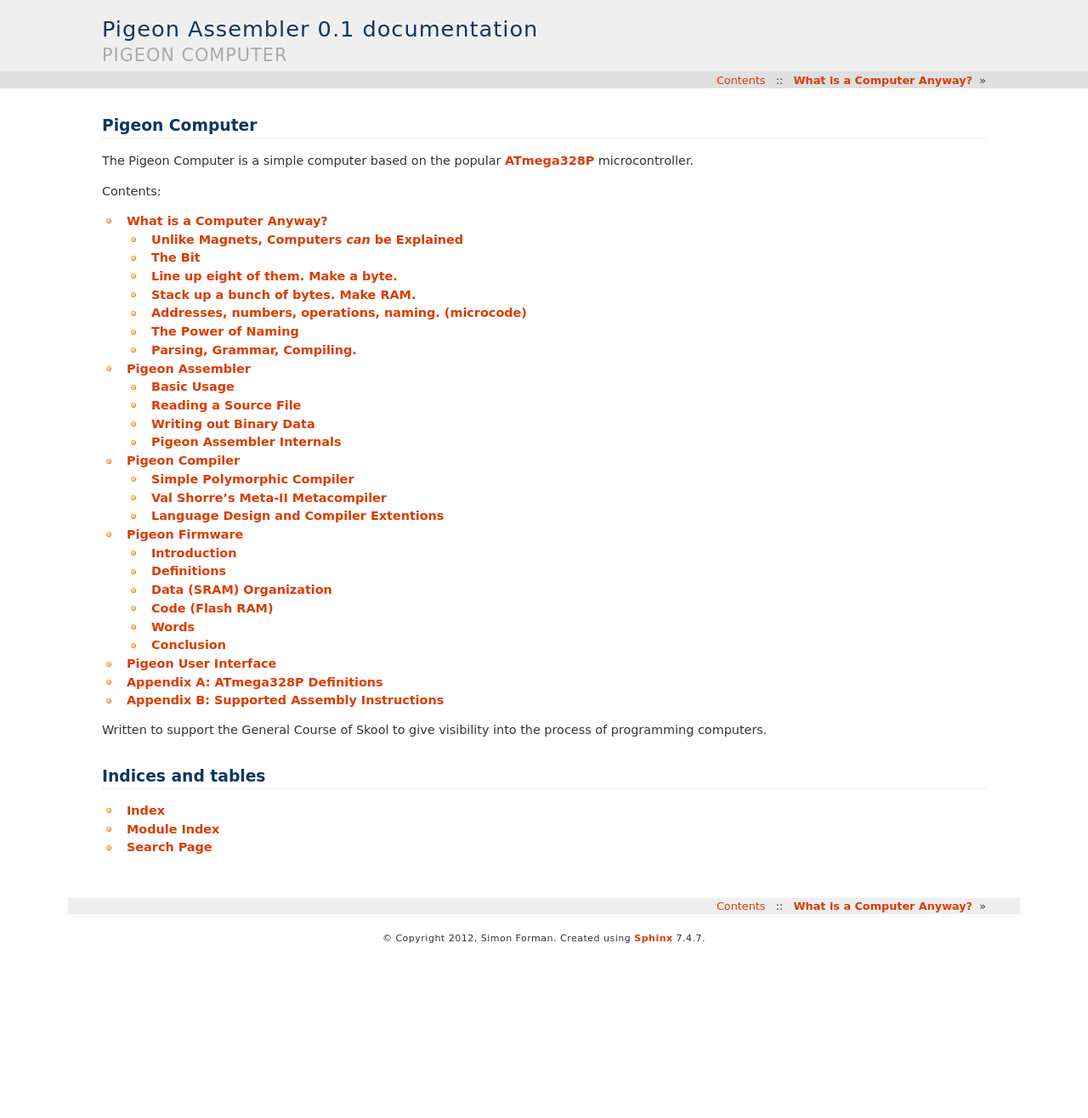
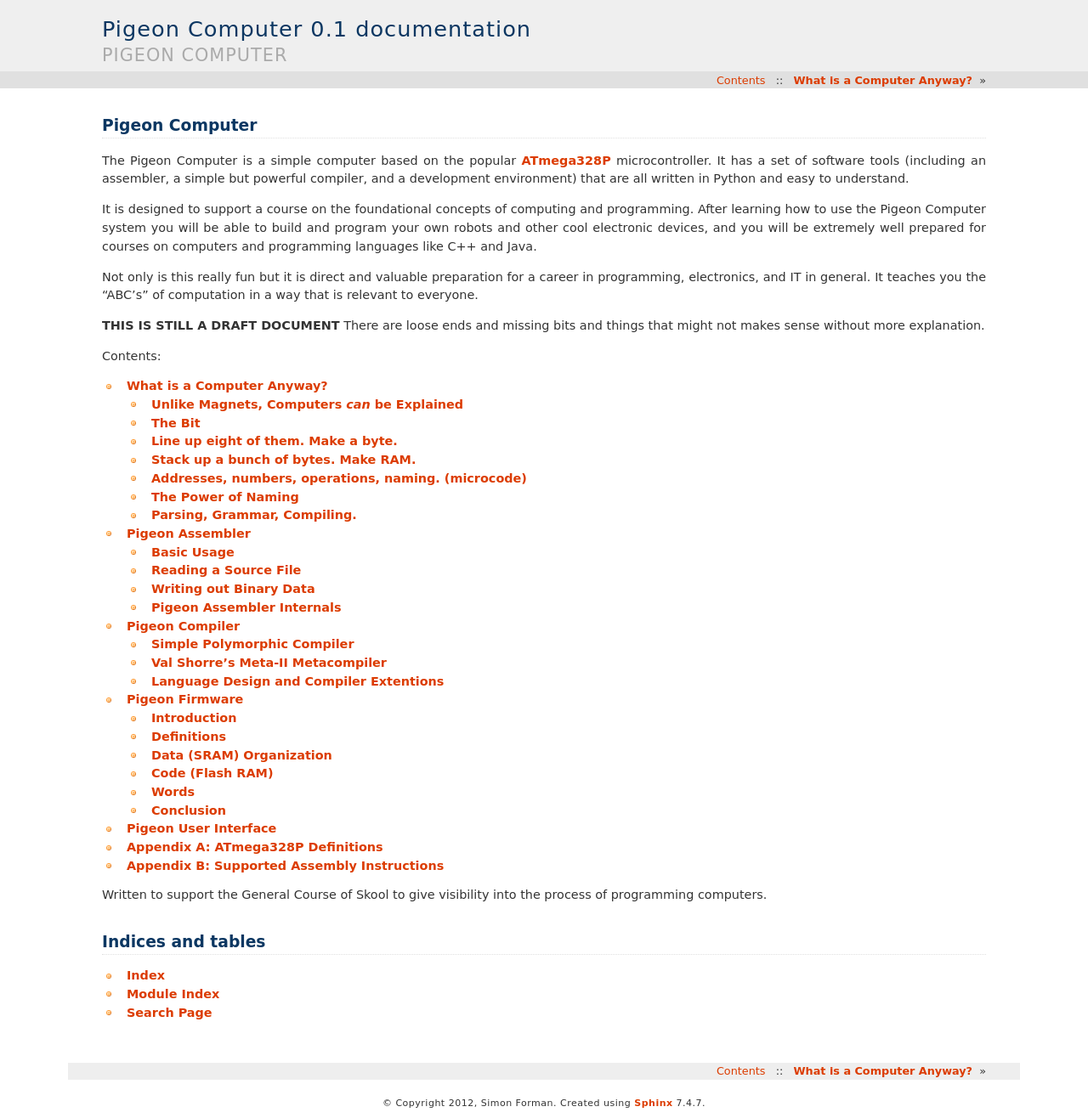
Before and after one commit to PhoenixBureau/PigeonComputer, a Sphinx documentation site: the page built from docs/index.rst, in a window 1280 px wide. Shown: the whole page at 85% size. Built offline with Sphinx 7.4.7, drawn with Linux system fonts in a browser that asks for light colours; before the commit the page ends 1121 px from its top, so only the background shows below that.

Commit message:
A lil docs update

```diff
--- a/docs/conf.py
+++ b/docs/conf.py
@@ -40,7 +40,7 @@
 master_doc = 'index'
 
 # General information about the project.
-project = u'Pigeon Assembler'
+project = u'Pigeon Computer'
 copyright = u'2012, Simon Forman'
 
 # The version info for the project you're documenting, acts as replacement for
@@ -165,7 +165,7 @@
 #html_file_suffix = None
 
 # Output file base name for HTML help builder.
-htmlhelp_basename = 'PigeonAssemblerdoc'
+htmlhelp_basename = 'PigeonComputerdoc'
 
 
 # -- Options for LaTeX output --------------------------------------------------
--- a/docs/index.rst
+++ b/docs/index.rst
@@ -5,8 +5,24 @@
 ============================================
 
 The Pigeon Computer is a simple computer based on the popular
-`ATmega328P`_ microcontroller.
+`ATmega328P`_ microcontroller.  It has a set of software tools
+(including an assembler, a simple but powerful compiler, and a
+development environment) that are all written in Python and easy
+to understand.
 
+It is designed to support a course on the foundational concepts of
+computing and programming.  After learning how to use the Pigeon
+Computer system you will be able to build and program your own robots
+and other cool electronic devices, and you will be extremely well
+prepared for courses on computers and programming languages like C++
+and Java.
+
+Not only is this really fun but it is direct and valuable preparation
+for a career in programming, electronics, and IT in general.  It teaches
+you the "ABC's" of computation in a way that is relevant to everyone.
+
+**THIS IS STILL A DRAFT DOCUMENT** There are loose ends and missing bits
+and things that might not makes sense without more explanation.
 
 Contents:
 
```
